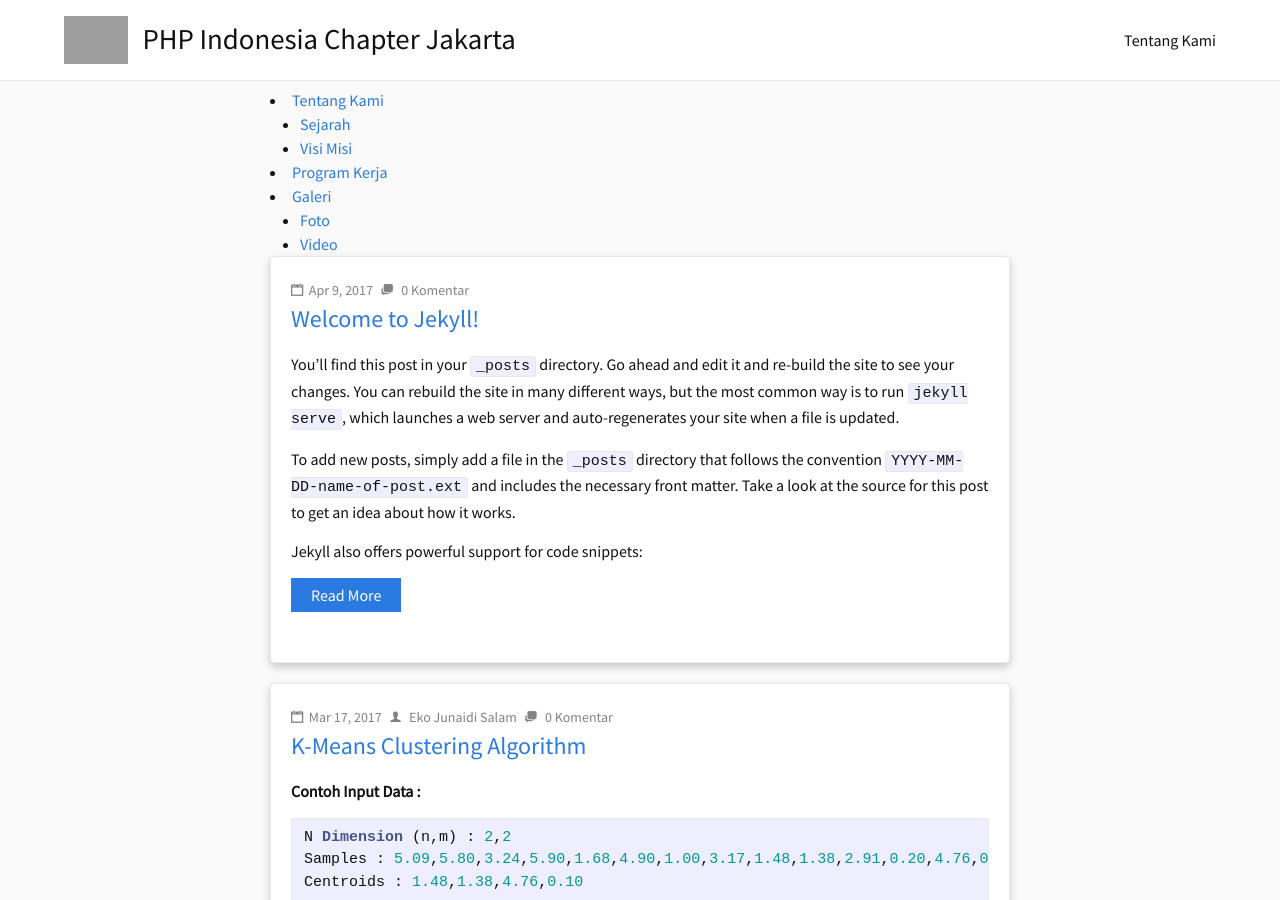
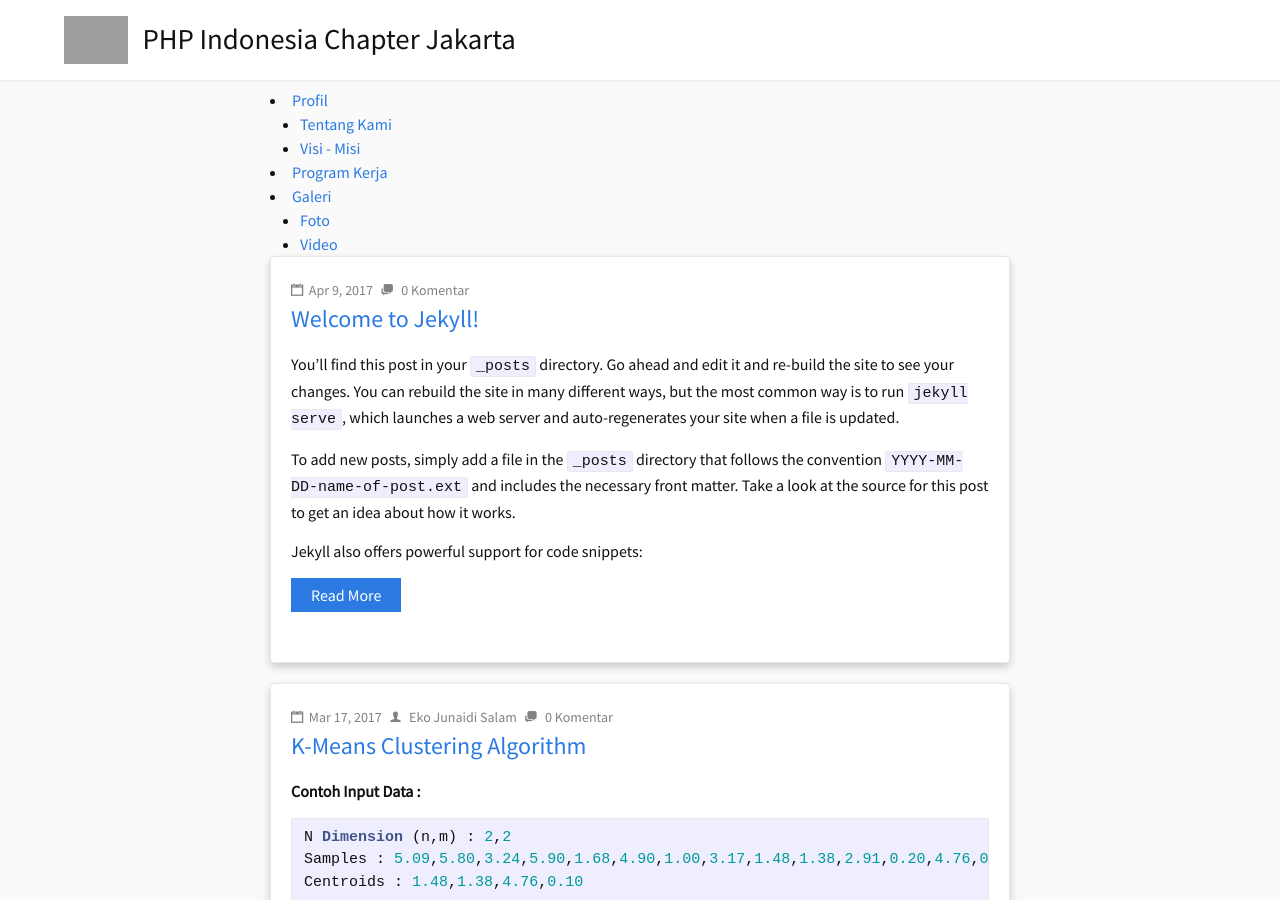
Before and after one commit to phpid-jakarta/phpid-jakarta.github.io, a Jekyll site: the page built from index.html, in a window 1280 px wide and 900 px high. Built offline with Jekyll 4.4.1, drawn with Linux system fonts in a browser that asks for light colours; the list of posts is cut into pages by our own code; grey boxes are pictures that could not be loaded.

Commit message:
Update menu based on _data/menu.yml

```diff
--- a/_data/menu.yml
+++ b/_data/menu.yml
@@ -1,10 +1,10 @@
-- title: "Tentang Kami"
+- title: "Profil"
   href: "#"
   sub:
-  - title: "Sejarah"
-    href: "menu/sejarah.html"
-  - title: "Visi Misi"
-    href: "menu/visi_misi.html"
+  - title: "Tentang Kami"
+    href: "tentang_kami.html"
+  - title: "Visi - Misi"
+    href: "visi_misi.html"
 
 - title: "Program Kerja"
   href: "program_kerja.html"
@@ -13,6 +13,6 @@
   href: "#"
   sub:
   - title: "Foto"
-    href: "menu/foto.html"
+    href: "galeri_foto.html"
   - title: "Video"
-    href: "menu/video.html"
+    href: "galeri_video.html"
--- a/_includes/header.html
+++ b/_includes/header.html
@@ -23,11 +23,36 @@
       </span>
 
       <div class="trigger">
-        {% for my_page in site.pages %}
+        <!--{% for my_page in site.pages %}
           {% if my_page.title %}
           <a class="page-link" href="{{ my_page.url | relative_url }}">{{ my_page.title | escape }}</a>
           {% endif %}
-        {% endfor %}
+        {% endfor %}-->
+
+
+<!-- 1st level menu BOF
+		{% for nav in site.data.menu %}
+			{% if nav.sub != null %}
+				<li>
+					<a class="page-link" href="{{ site.baseurl }}{{ nav.href }}">{{ nav.title }}</a>
+					<ul>
+					<!-- 2nd level
+					{% for sub in nav.sub %}
+						<li>
+							<a class="page-link" href="{{ site.baseurl }}{{ sub.href }}">
+							{{ sub.title }}
+							</a>
+						</li>
+					{% endfor %}
+					</ul>
+				</li>
+			{% else %}
+				<li>
+					<a class="page-link" href="{{ site.baseurl }}{{ nav.href }}">{{ nav.title }}</a>
+				</li>
+			{% endif %}
+		{% endfor %}
+<!-- 1st level menu EOF-->
       </div>
     </nav>
 
--- a/index.html
+++ b/index.html
@@ -4,16 +4,16 @@
 # See: https://jekyllrb.com/docs/themes/#overriding-theme-defaults
 layout: default
 ---
-<!-- 1st level -->
+<!-- 1st level menu BOF yang asli ada di _includes/header.html -->
 		{% for nav in site.data.menu %}
 			{% if nav.sub != null %}
 				<li>
-					<a href="{{ site.baseurl }}{{ nav.href }}">{{ nav.title }}</a>
+					<a class="page-link" href="{{ site.baseurl }}{{ nav.href }}">{{ nav.title }}</a>
 					<ul>
 					<!-- 2nd level -->
 					{% for sub in nav.sub %}
 						<li>
-							<a href="{{ site.baseurl }}{{ sub.href }}">
+							<a class="page-link" href="{{ site.baseurl }}{{ sub.href }}">
 							{{ sub.title }}
 							</a>
 						</li>
@@ -26,6 +26,7 @@
 				</li>
 			{% endif %}
 		{% endfor %}
+<!-- 1st level menu EOF-->
 <div class="home">
 	{% for post in paginator.posts %}
 
```
